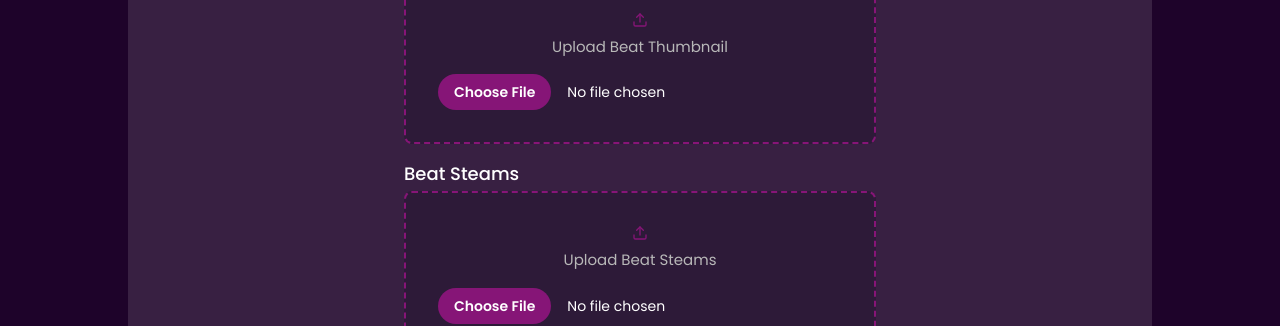
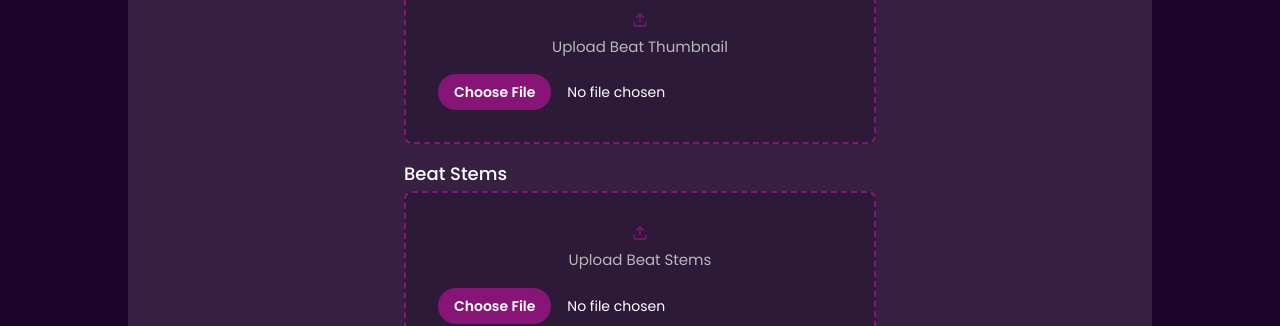
Before and after one commit to mndev2019/Beat, a React (Vite) app: page /addbeat in a window 1280 px wide. Shown: the part 848-1174 px from the top of the page. Built offline with nearby package versions, Linux system fonts and the light colour scheme; no server answers.

Commit message:
`Fixed typos in Addbeat component: "Steams" -> "Stems" in labels and text`

```diff
--- a/src/Pages/Addbeat/index.jsx
+++ b/src/Pages/Addbeat/index.jsx
@@ -3,8 +3,10 @@ import React, { useEffect, useState } from 'react'
 import { FiUpload } from 'react-icons/fi'
 import { BASE_URL } from '../../Api/Baseurl';
 import { toast } from 'react-toastify';
+import { useNavigate } from 'react-router-dom';
 
 const Addbeat = () => {
+    const navigate = useNavigate();
     const [name, setname] = useState("");
     const [price, setprice] = useState("");
     const [genre, setgenre] = useState("");
@@ -109,6 +111,7 @@ const Addbeat = () => {
                 setdav_file("");
                 setimage("");
                 setbeat_file("");
+                navigate("/profile", { state: { isProfileView: true } })
             } else {
                 toast.error("Beat not Submitted");
             }
@@ -314,10 +317,10 @@ const Addbeat = () => {
                                             </label>
                                         </div>
                                         <div className="col-span-1">
-                                            <label className="text-white lg:text-[18px] text-[15px] font-[500] block mb-1">Beat Steams</label>
+                                            <label className="text-white lg:text-[18px] text-[15px] font-[500] block mb-1">Beat Stems</label>
                                             <label htmlFor='uploadsteam' className="w-full rounded-lg p-8 bg-[#2D1A38] text-white border-dashed border-2 border-[#861577] flex flex-col items-center justify-center">
                                                 <FiUpload className="text-[#861577]" />
-                                                <span className="mt-2 text-[#B8B8B8] text-[15px] font-[400]">Upload Beat Steams</span>
+                                                <span className="mt-2 text-[#B8B8B8] text-[15px] font-[400]">Upload Beat Stems</span>
 
                                                 <input
                                                     type="file"
```
